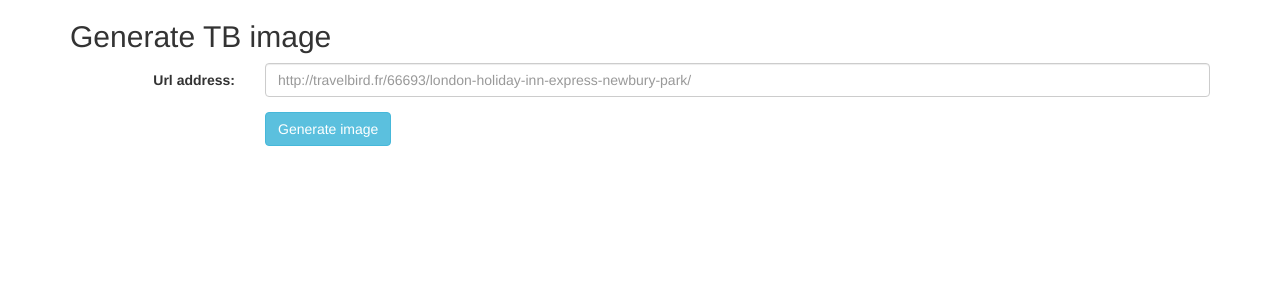
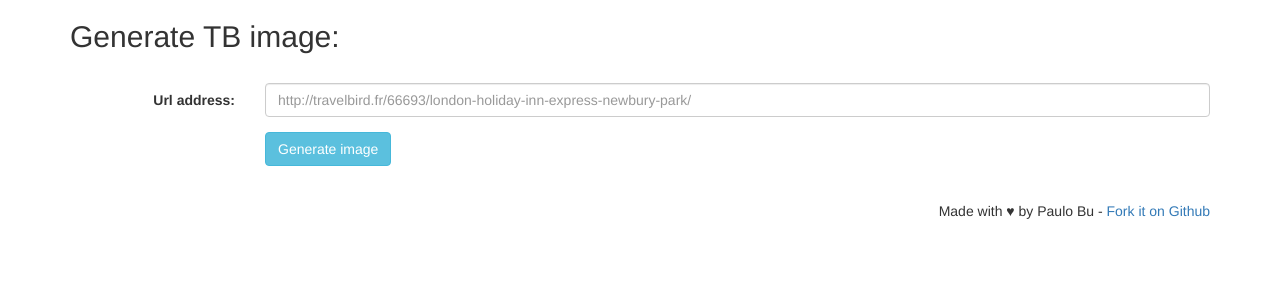
Before and after one commit to pbu88/tb-img-generator, a Flask app: page / in a window 1280 px wide. Shown: the top 300 px of the page. Run offline with Flask 2, Linux system fonts and the light colour scheme; some libraries are stand-ins or nearby versions.

Commit message:
Template stuff

```diff
--- a/templates/index.html
+++ b/templates/index.html
@@ -19,7 +19,8 @@
 
         <div class="container">
 
-            <h2 class="form-signin-heading">Generate TB image</h2>
+            <h2 class="form-signin-heading">Generate TB image:</h2>
+            <br>
             <form class="form-horizontal" method="post">
                 <div class="form-group">
                     <label for="url" class="col-sm-2 control-label">Url address: </label>
@@ -42,10 +43,12 @@
                         <button type="submit" class="btn btn-info">Generate image</button>
                     </div>
                 </div>
-        </div>
             </form>
 
-            </div> <!-- /container -->
+            <br>
+            <p style="text-align:right;">Made with &hearts; by Paulo Bu - <a href="https://github.com/pbu88/tb-img-generator/">Fork it on Github<a>
+
+        </div> <!-- /container -->
 
 
             <!-- Bootstrap core JavaScript
```
